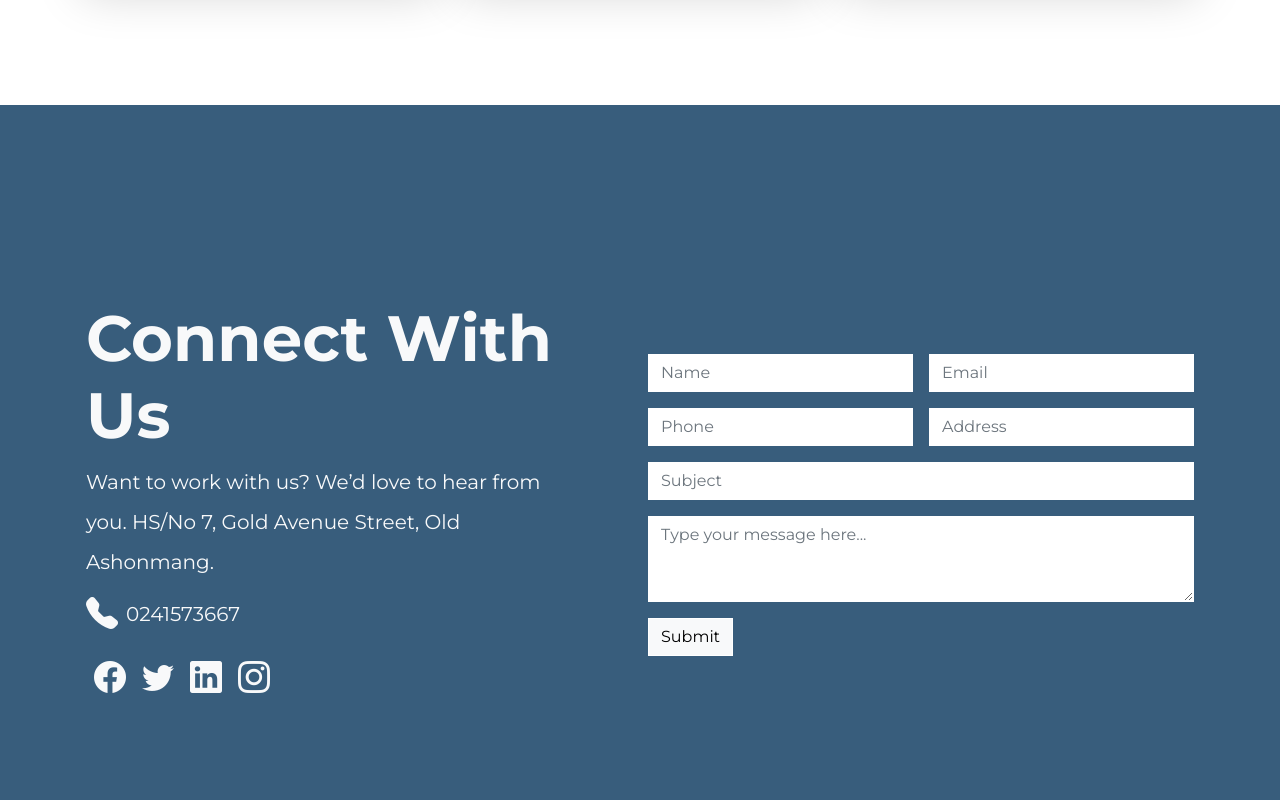
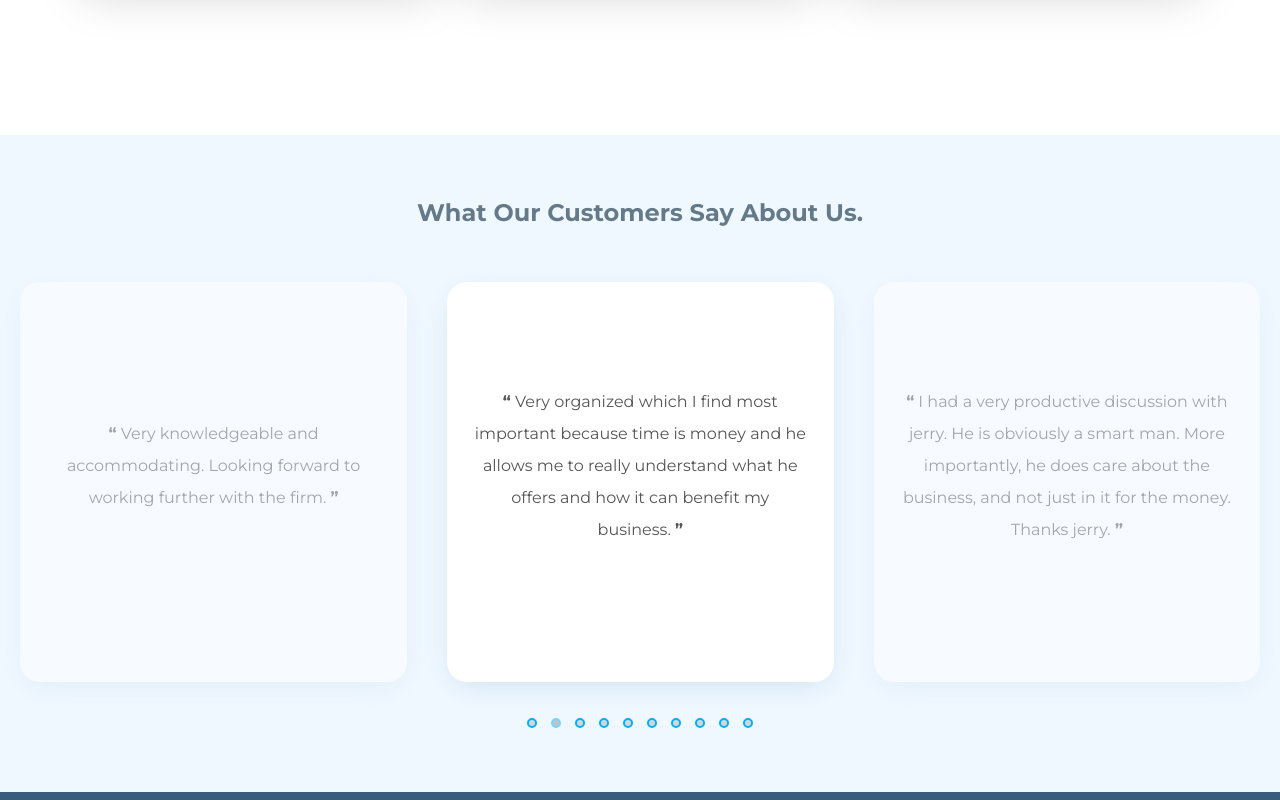
Before and after one commit to clarnx/alethea-studios, a Next.js app: page / in a window 1280 px wide. Shown: the part 9560-10360 px from the top of the page. Built offline with nearby package versions, Linux system fonts and the light colour scheme.

Commit message:
added testimonial section

```diff
--- a/components/HomePage/ContactSection.js
+++ b/components/HomePage/ContactSection.js
@@ -1,6 +1,6 @@
-import styles from "../../styles/Home.module.css";
 import ContactForm from "../UI/ContactForm";
 import SocialIcons from "../UI/SocialIcons";
+import styles from "../../styles/Home.module.css";
 
 const ContactSection = () => {
     return (
--- /dev/null
+++ b/components/HomePage/TestimonialItem.js
@@ -0,0 +1,19 @@
+const TestimonialItem = ({ testimonialText }) => {
+    return (
+        <div>
+            <div className="t-card text-center d-flex align-items-center justify-content-center">
+                <div className="card-body">
+                    <blockquote className="blockquote">
+                        <p className="card-text fs-6">
+                            <span className="fw-bolder">“</span>{" "}
+                            {testimonialText}{" "}
+                            <span className="fw-bolder">”</span>
+                        </p>
+                    </blockquote>
+                </div>
+            </div>
+        </div>
+    );
+};
+
+export default TestimonialItem;
--- /dev/null
+++ b/components/HomePage/TestimonialList.js
@@ -0,0 +1,42 @@
+import TestimonialItem from "./TestimonialItem";
+import dynamic from "next/dynamic";
+import testimonials from "../../data/testimonials";
+import "owl.carousel/dist/assets/owl.carousel.css";
+import "owl.carousel/dist/assets/owl.theme.default.css";
+
+const OwlCarousel = dynamic(import("react-owl-carousel"), { ssr: false });
+
+const TestimonialList = () => {
+    return (
+        <OwlCarousel
+            className="owl-carousel owl-theme"
+            loop
+            center
+            autoplay
+            margin={0}
+            responsiveClass
+            nav={false}
+            responsive={{
+                0: {
+                    items: 1,
+                    nav: false,
+                },
+                680: {
+                    items: 2,
+                    nav: false,
+                    loop: false,
+                },
+                1000: {
+                    items: 3,
+                    nav: true,
+                },
+            }}
+        >
+            {testimonials.map((value, index) => (
+                <TestimonialItem key={index} testimonialText={value} />
+            ))}
+        </OwlCarousel>
+    );
+};
+
+export default TestimonialList;
--- /dev/null
+++ b/components/HomePage/TestimonialSection.js
@@ -0,0 +1,24 @@
+import TestimonialList from "./TestimonialList";
+import dynamic from "next/dynamic";
+import testimonials from "../../data/testimonials";
+import "owl.carousel/dist/assets/owl.carousel.css";
+import "owl.carousel/dist/assets/owl.theme.default.css";
+import TestimonialItem from "./TestimonialItem";
+
+const OwlCarousel = dynamic(import("react-owl-carousel"), { ssr: false });
+
+const TestimonialSection = () => {
+    return (
+        <div className="gtco-testimonials py-5">
+            <h4
+                className="fw-bold py-3 text-center"
+                style={{ color: "#657a89" }}
+            >
+                What Our Customers Say About Us.
+            </h4>
+            <TestimonialList />
+        </div>
+    );
+};
+
+export default TestimonialSection;
--- /dev/null
+++ b/data/testimonials.js
@@ -0,0 +1,14 @@
+const testimonials = [
+    "Very knowledgeable and accommodating. Looking forward to working further with the firm.",
+    "Very organized which I find most important because time is money and he allows me to really understand what he offers and how it can benefit my business.",
+    "I had a very productive discussion with jerry. He is obviously a smart man. More importantly, he does care about the business, and not just in it for the money. Thanks jerry.",
+    "Mr. Jerry came through in the clutch! I couldn't ask for anything better! I can't tell you how refreshing it is not having to rewrite a single word. Thank you Marc!",
+    "Contacted Jerry on Saturday morning and had the piece delivered the day after. It was complete and accurate, exactly what I wanted. I would definitely recommend Marc and will contact again for future content.",
+    "Exactly what I was hoping for. Exceeded my expectations across the board. The visuals are a nice touch. Marc writes the kind of content readers will hang on to every word for. Awesome experience, thanks Marc!",
+    "Incredibly fast and thorough work. Perfect on the first delivery, very impressed.",
+    "Very fast delivery and excellent work.",
+    "Data Algorithm believes in good communication, delivering real value and after work help and assistance to keep companies on the right growth track! Feel free to contact us whenever you need any kind of help, Team Data Algorithm will be here to assist you 24/7. Talk to you again 🙂",
+    "Excellent work. I’ve used others that were cheaper but you get what you pay for. Well written, interesting to read, well laid out. Thank you very much. I will be using them again.",
+];
+
+export default testimonials;
--- a/next.config.js
+++ b/next.config.js
@@ -1,3 +1,16 @@
+const webpack = require("webpack");
+
 module.exports = {
-  reactStrictMode: true,
-}
+    reactStrictMode: true,
+    webpack: (config, { buildId, dev, isServer, defaultLoaders, webpack }) => {
+        config.plugins.push(
+            new webpack.ProvidePlugin({
+                $: "jquery",
+                jQuery: "jquery",
+                "window.jQuery": "jquery",
+            })
+        );
+        // Important: return the modified config
+        return config;
+    },
+};
--- a/package.json
+++ b/package.json
@@ -11,9 +11,11 @@
   "dependencies": {
     "bootstrap": "^5.1.0",
     "bootstrap-icons": "^1.5.0",
+    "jquery": "^3.6.0",
     "next": "11.1.0",
     "react": "17.0.2",
     "react-dom": "17.0.2",
+    "react-owl-carousel": "^2.3.3",
     "sweetalert": "^2.1.2"
   },
   "devDependencies": {
--- a/pages/index.js
+++ b/pages/index.js
@@ -5,6 +5,7 @@ import PriceListSection from "../components/HomePage/PriceListSection";
 import ServiceInfoSection from "../components/HomePage/ServiceInfoSection";
 import ServicesSection from "../components/HomePage/ServicesSection";
 import StorySection from "../components/HomePage/StorySection";
+import TestimonialSection from "../components/HomePage/TestimonialSection";
 import Layout from "../components/UI/Layout";
 
 export default function Home() {
@@ -15,7 +16,8 @@ export default function Home() {
             <StorySection />
             <ServicesSection />
             <ServiceInfoSection />
-            <PriceListSection/>
+            <PriceListSection />
+            <TestimonialSection/>
             <ContactSection />
         </Layout>
     );
--- a/styles/Home.module.css
+++ b/styles/Home.module.css
@@ -90,3 +90,7 @@
 .service_section__bg_color {
   background-color: #F4F3F2;
 }
+
+.testimonial_section__bg_color {
+  background-color: aliceblue;
+}
--- /dev/null
+++ b/styles/Testimonials.module.css
@@ -0,0 +1,105 @@
+.gtco-testimonials {
+    position: relative;
+    margin-top: 30px;
+}
+
+.gtco-testimonials h2 {
+    font-size: 30px;
+    text-align: center;
+    color: #333;
+    margin-bottom: 50px;
+}
+
+.gtco-testimonials .owl-stage-outer {
+    padding: 30px 0;
+}
+
+.gtco-testimonials .owl-nav {
+    display: none;
+}
+
+.gtco-testimonials .owl-dots {
+    text-align: center;
+}
+
+.gtco-testimonials .owl-dots span {
+    position: relative;
+    height: 10px;
+    width: 10px;
+    border-radius: 50%;
+    display: block;
+    background: #fff;
+    border: 2px solid #01b0f8;
+    margin: 0 5px;
+}
+
+.gtco-testimonials .owl-dots .active {
+    box-shadow: none;
+}
+
+.gtco-testimonials .owl-dots .active span {
+    background: #01b0f8;
+    box-shadow: none;
+    height: 12px;
+    width: 12px;
+    margin-bottom: -1px;
+}
+
+.gtco-testimonials .t-card {
+    background: #fff;
+    box-shadow: 0 8px 30px -7px #c9dff0;
+    margin: 0 20px;
+    padding: 0 10px;
+    border-radius: 20px;
+    border: 0;
+}
+
+
+.gtco-testimonials .t-card h5 {
+    color: #01b0f8;
+    font-size: 21px;
+    line-height: 1.3;
+}
+
+.gtco-testimonials .t-card h5 span {
+    font-size: 18px;
+    color: #666;
+}
+
+.gtco-testimonials .t-card p {
+    font-size: 18px;
+    color: #555;
+    padding-bottom: 15px;
+}
+
+.gtco-testimonials .active {
+    opacity: 0.5;
+    transition: all 0.3s;
+}
+
+.gtco-testimonials .center {
+    opacity: 1;
+}
+
+.gtco-testimonials .center h5 {
+    font-size: 24px;
+}
+
+.gtco-testimonials .center h5 span {
+    font-size: 20px;
+}
+
+@media (max-width: 767px) {
+    .gtco-testimonials {
+        margin-top: 20px;
+    }
+}
+
+.owl-carousel .owl-nav button.owl-next,
+.owl-carousel .owl-nav button.owl-prev {
+    outline: 0;
+}
+
+.owl-carousel button.owl-dot {
+    outline: 0;
+}
--- a/styles/globals.css
+++ b/styles/globals.css
@@ -160,3 +160,106 @@ a {
     font-size: 1.25rem !important;
   }
 }
+
+/* Testimonial Section */
+
+.gtco-testimonials {
+  position: relative;
+  margin-top: 30px;
+  background: aliceblue;
+}
+
+.gtco-testimonials .owl-stage-outer {
+  padding: 30px 0;
+}
+
+.gtco-testimonials .owl-nav {
+  display: none;
+}
+
+.gtco-testimonials .owl-dots {
+  text-align: center;
+}
+
+.gtco-testimonials .owl-dots span {
+  position: relative;
+  height: 10px;
+  width: 10px;
+  border-radius: 50%;
+  display: block;
+  background: #fff;
+  border: 2px solid #01b0f8;
+  margin: 0 5px;
+}
+
+.gtco-testimonials .owl-dots .active {
+  box-shadow: none;
+}
+
+.gtco-testimonials .owl-dots .active span {
+  background: #01b0f8;
+  box-shadow: none;
+  height: 12px;
+  width: 12px;
+  margin-bottom: -1px;
+}
+
+.gtco-testimonials .t-card {
+  background: #fff;
+  box-shadow: 0 8px 30px -7px #c9dff0;
+  margin: 0 20px;
+  padding: 0 10px;
+  border-radius: 20px;
+  border: 0;
+  height: 25rem;
+}
+
+
+.gtco-testimonials .t-card h5 {
+  color: #01b0f8;
+  font-size: 21px;
+  line-height: 1.3;
+}
+
+.gtco-testimonials .t-card h5 span {
+  font-size: 18px;
+  color: #666;
+}
+
+.gtco-testimonials .t-card p {
+  font-size: 18px;
+  color: #555;
+  padding-bottom: 15px;
+}
+
+.gtco-testimonials .active {
+  opacity: 0.5;
+  transition: all 0.3s;
+}
+
+.gtco-testimonials .center {
+  opacity: 1;
+}
+
+.gtco-testimonials .center h5 {
+  font-size: 24px;
+}
+
+.gtco-testimonials .center h5 span {
+  font-size: 20px;
+}
+
+@media (max-width: 767px) {
+  .gtco-testimonials {
+    margin-top: 20px;
+  }
+}
+
+.owl-carousel .owl-nav button.owl-next,
+.owl-carousel .owl-nav button.owl-prev {
+  outline: 0;
+}
+
+.owl-carousel button.owl-dot {
+  outline: 0;
+}
```
Also changed, not shown: 1 other file (tests, documents, lock files or other folders).
